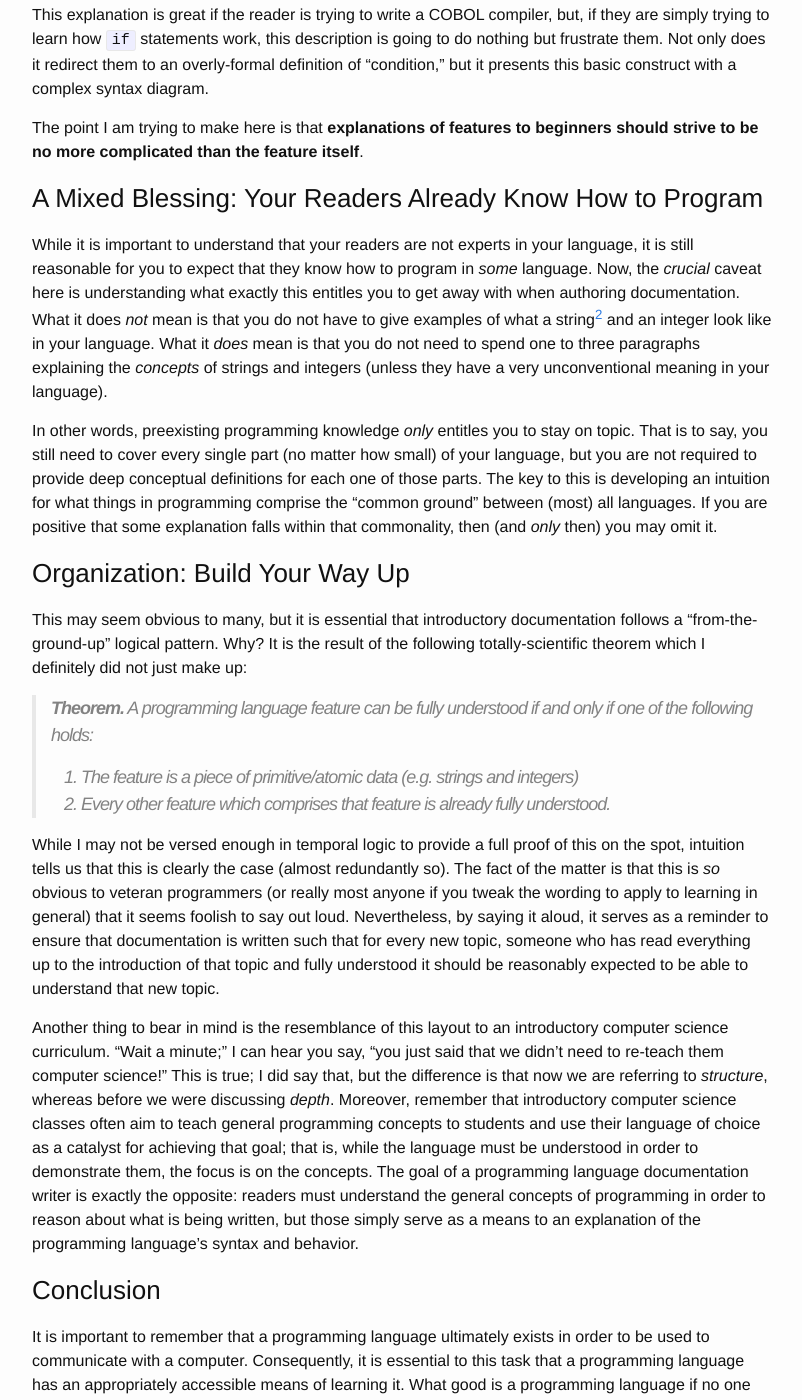
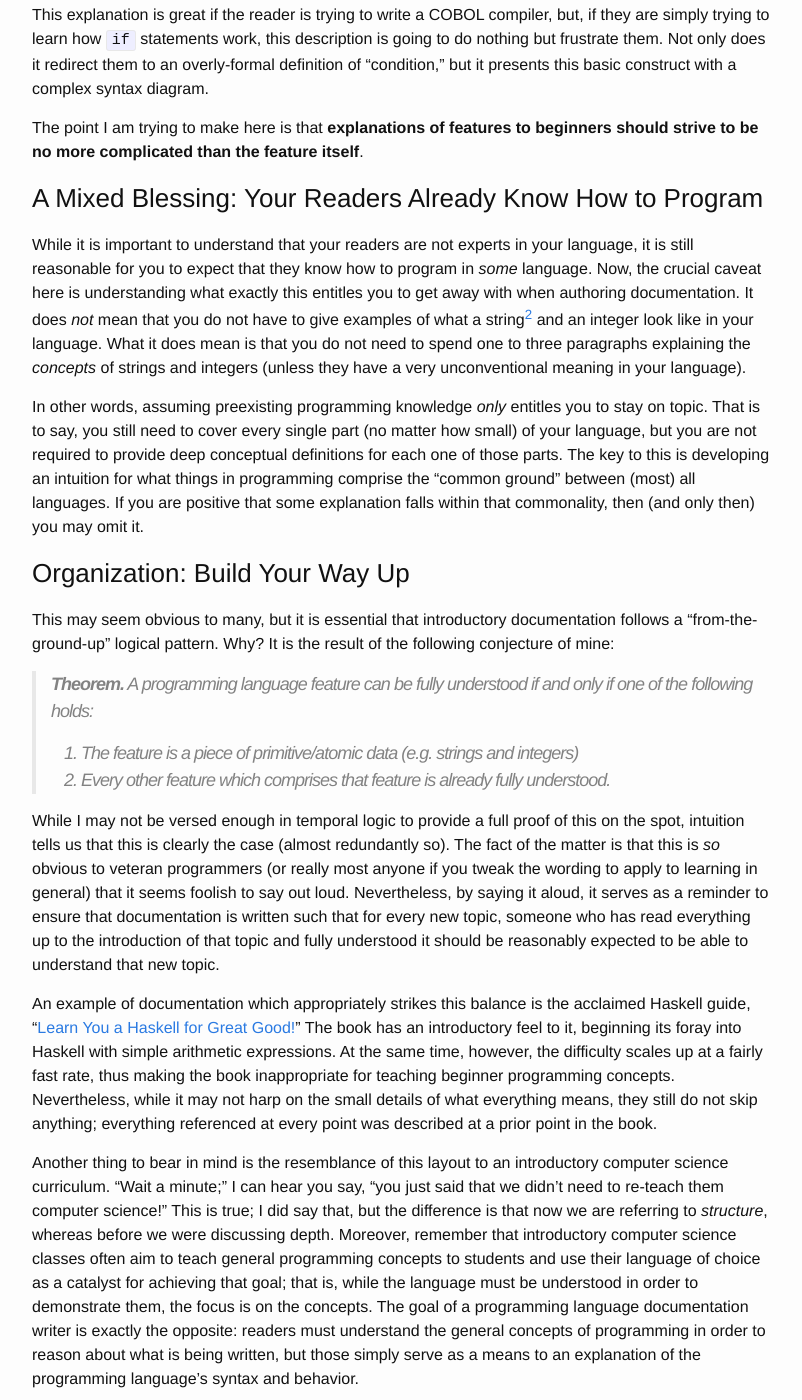
Before and after one commit to peblair/belph.github.io, a Jekyll site: the page built from _posts/2015-10-28-programming-documentation.markdown, in a window 1280 px wide and 1400 px high, scrolled down 1859 px. Shown: the whole window, without its empty margins (238-1040 px from the left). Built offline with Jekyll 4.4.1, drawn with Linux system fonts in a browser that asks for light colours; some of the changed text lies outside the part shown.

Commit message:
Updated Programming Documentation Post

```diff
--- a/_posts/2015-10-28-programming-documentation.markdown
+++ b/_posts/2015-10-28-programming-documentation.markdown
@@ -73,24 +73,24 @@ The point I am trying to make here is that **explanations of features to beginne
 ### A Mixed Blessing: Your Readers Already Know How to Program
 While it is important to understand that your readers are not experts in your language,
 it is still reasonable for you to expect that they know how to program in *some* language.
-Now, the *crucial* caveat here is understanding what exactly this entitles you to get
-away with when authoring documentation. What it does *not* mean is that you do not have
+Now, the crucial caveat here is understanding what exactly this entitles you to get
+away with when authoring documentation. It does *not* mean that you do not have
 to give examples of what a string[^2] and an integer look like in your language. What it
-*does* mean is that you do not need to spend one to three paragraphs explaining
+does mean is that you do not need to spend one to three paragraphs explaining
 the *concepts* of strings and integers (unless they have a very unconventional meaning
 in your language).
 
-In other words, preexisting programming knowledge *only* entitles you to stay on topic. That
+In other words, assuming preexisting programming knowledge *only* entitles you to stay on topic. That
 is to say, you still need to cover every single part (no matter how small) of your
 language, but you are not required to provide deep conceptual definitions for each one of
 those parts. The key to this is developing an intuition for what things in programming
 comprise the "common ground" between (most) all languages. If you are positive that some
-explanation falls within that commonality, then (and *only* then) you may omit it.
+explanation falls within that commonality, then (and only then) you may omit it.
 
 ### Organization: Build Your Way Up
 This may seem obvious to many, but it is essential that introductory documentation
 follows a "from-the-ground-up" logical pattern. Why? It is the result of the following
-totally-scientific theorem which I definitely did not just make up:
+conjecture of mine:
 
 > **Theorem.** A programming language feature can be fully understood if *and only if* one of the following holds:
 >
@@ -106,11 +106,19 @@ ensure that documentation is written such that for every new topic, someone who
 everything up to the introduction of that topic and fully understood it should be
 reasonably expected to be able to understand that new topic.
 
+An example of documentation which appropriately strikes this balance is the acclaimed
+Haskell guide, “[Learn You a Haskell for Great Good!][learn-you-hs]” The book has an introductory feel
+to it, beginning its foray into Haskell with simple arithmetic expressions. At the same
+time, however, the difficulty scales up at a fairly fast rate, thus making the book
+inappropriate for teaching beginner programming concepts. Nevertheless, while it may
+not harp on the small details of what everything means, they still do not skip anything;
+everything referenced at every point was described at a prior point in the book.
+
 Another thing to bear in mind is the resemblance of this layout to an introductory
 computer science curriculum. "Wait a minute;" I can hear you say, "you just said that
 we didn't need to re-teach them computer science!" This is true; I did say that, but
 the difference is that now we are referring to *structure*, whereas before we were
-discussing *depth*. Moreover, remember that introductory computer science classes often
+discussing depth. Moreover, remember that introductory computer science classes often
 aim to teach general programming concepts to students and use their language of choice
 as a catalyst for achieving that goal; that is, while the language must be understood
 in order to demonstrate them, the focus is on the concepts. The goal of a programming
```
Also changed, not shown: other parts of _posts/2015-10-28-programming-documentation.markdown (+4 -4 lines).
